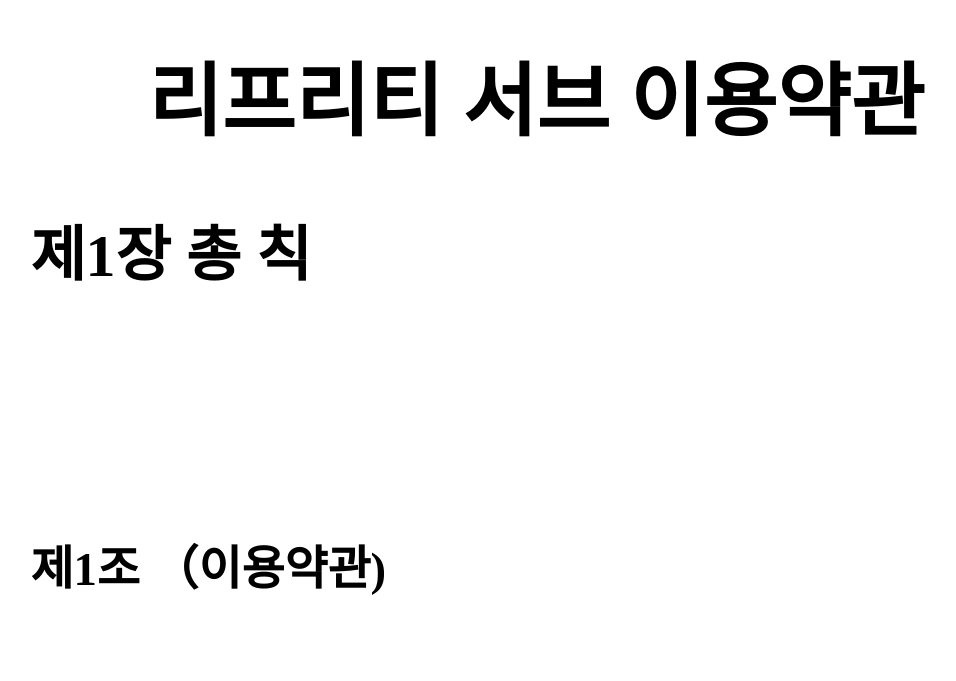
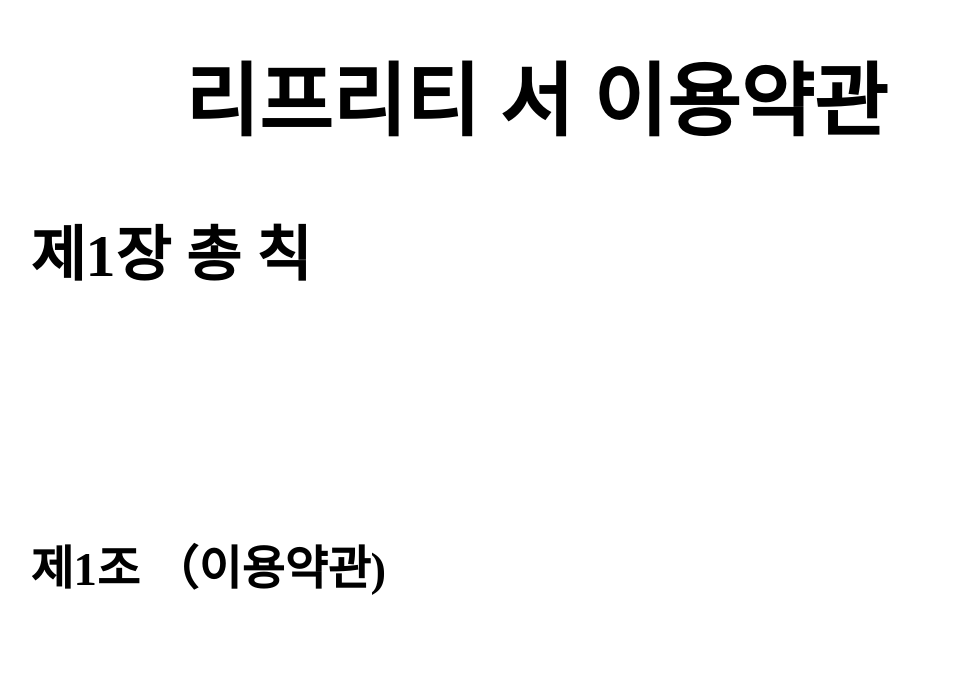
Before and after one commit to Resoft-kr/repretty-agreement, a plain HTML site: page index.html in a window 1280 px wide. Shown: the part 119-800 px from the top of the page, without its empty margins (104-1060 px from the left). Drawn offline with Linux system fonts and the light colour scheme.

Commit message:
Update index.html

```diff
--- a/index.html
+++ b/index.html
@@ -6,7 +6,7 @@
 </head>
 <body>
 	<div style="width:80%; height:100%; margin:0 auto; text-align:left; vertical-align: middle; font-size:2.5em;"><br><br>
-		<h1  style="text-align:center;">리프리티 서브 이용약관</h1>
+		<h1  style="text-align:center;">리프리티 서 이용약관</h1>
 
 		<h2>제1장 총 칙<h2><br/><br/>
 
```
